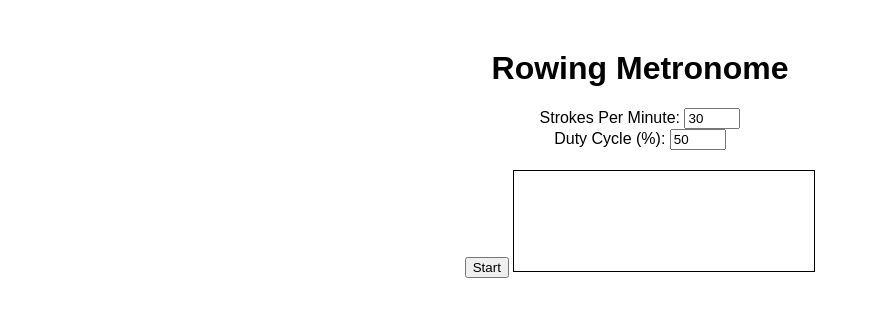
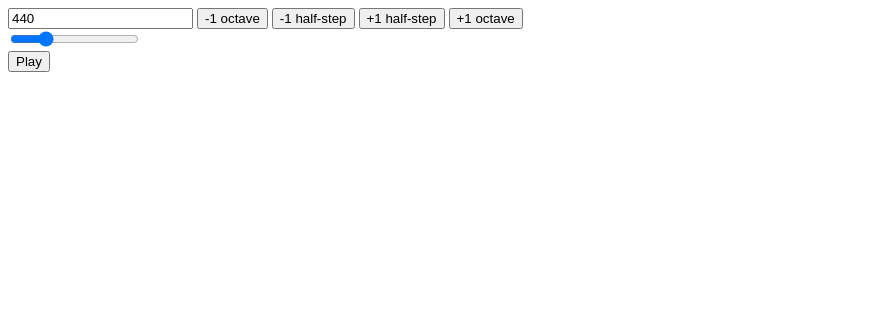
Before and after one commit to westonengineering/Rowing_Metro, a plain HTML site: page index.html in a window 1280 px wide. Shown: the whole page, without its empty margins (0-870 px from the left). Drawn offline with Linux system fonts and the light colour scheme.

Commit message:
Trying something else

```diff
--- a/index.html
+++ b/index.html
@@ -1,24 +1,73 @@
 <!DOCTYPE html>
-<html lang="en">
+<html>
 <head>
-    <meta charset="UTF-8">
-    <meta name="viewport" content="width=device-width, initial-scale=1.0">
-    <title>Rowing Metronome</title>
-    <link rel="stylesheet" href="style.css">
+  <meta http-equiv="Content-type" content="text/html; charset=utf-8">
+  <title>Tone Generator</title>
+
+<script>
+
+var context = null;
+var usingWebAudio = true;
+if (typeof AudioContext !== 'undefined') {
+  context = new AudioContext();
+} else if (typeof webkitAudioContext !== 'undefined') {
+  context = new webkitAudioContext();
+} else {
+  usingWebAudio = false;
+}
+
+var playing = false;
+var osc = null;
+var freq = 440;
+var STEP_CONSTANT = Math.pow(2.0, 1.0/12.0);
+
+function toggle() {
+  var button = document.getElementById("toggle");
+  if (playing && osc) {
+    playing = false;
+    osc.stop(0);
+    button.value = "Play";
+  } else {
+    playing = true;
+    osc = context.createOscillator();
+    osc.connect(context.destination);
+    osc.frequency.value = freq;
+    osc.start(0);
+    button.value = "Stop";
+  }
+}
+
+function updateFreq(newFreq) {
+  freq = newFreq;
+  if (osc) {
+    osc.frequency.value = freq;
+  }
+  var text = document.getElementById("freqText").value = freq;
+  var range = document.getElementById("freqRange").value = freq;
+}
+
+window.onload = function() {
+  if (!usingWebAudio) {
+    document.getElementById("audioControls").innerHTML = "<p>Web audio required.</p>"
+  }
+}
+
+</script>
 </head>
+
 <body>
-    <div class="container">
-        <h1>Rowing Metronome</h1>
-        <label for="spm">Strokes Per Minute:</label>
-        <input type="number" id="spm" min="10" max="60" step="1" value="30"><br>
+  <div id="audioControls">
+    <input id="freqText" type="text" value="440" onchange="updateFreq(this.value)"/>
+    <input type="button" value="-1 octave" onclick="updateFreq(freq / 2)"/>
+    <input type="button" value="-1 half-step" onclick="updateFreq(freq / STEP_CONSTANT)"/>
+    <input type="button" value="+1 half-step" onclick="updateFreq(freq * STEP_CONSTANT)"/>
+    <input type="button" value="+1 octave" onclick="updateFreq(freq * 2)"/>
+    <br>
 
-        <label for="dutyCycle">Duty Cycle (%):</label>
-        <input type="number" id="dutyCycle" min="10" max="90" step="1" value="50"><br>
+    <input id="freqRange" type="range" min="0" max="1760" value="440" oninput="updateFreq(this.value)"/>
+    <br>
 
-        <button id="startStopBtn">Start</button>
-        <canvas id="waveCanvas" width="300" height="100"></canvas>
-    </div>
-
-    <script src="script.js"></script>
+    <input id="toggle" type="button" value="Play" onclick="toggle()"/>
+  </div>
 </body>
 </html>
```
